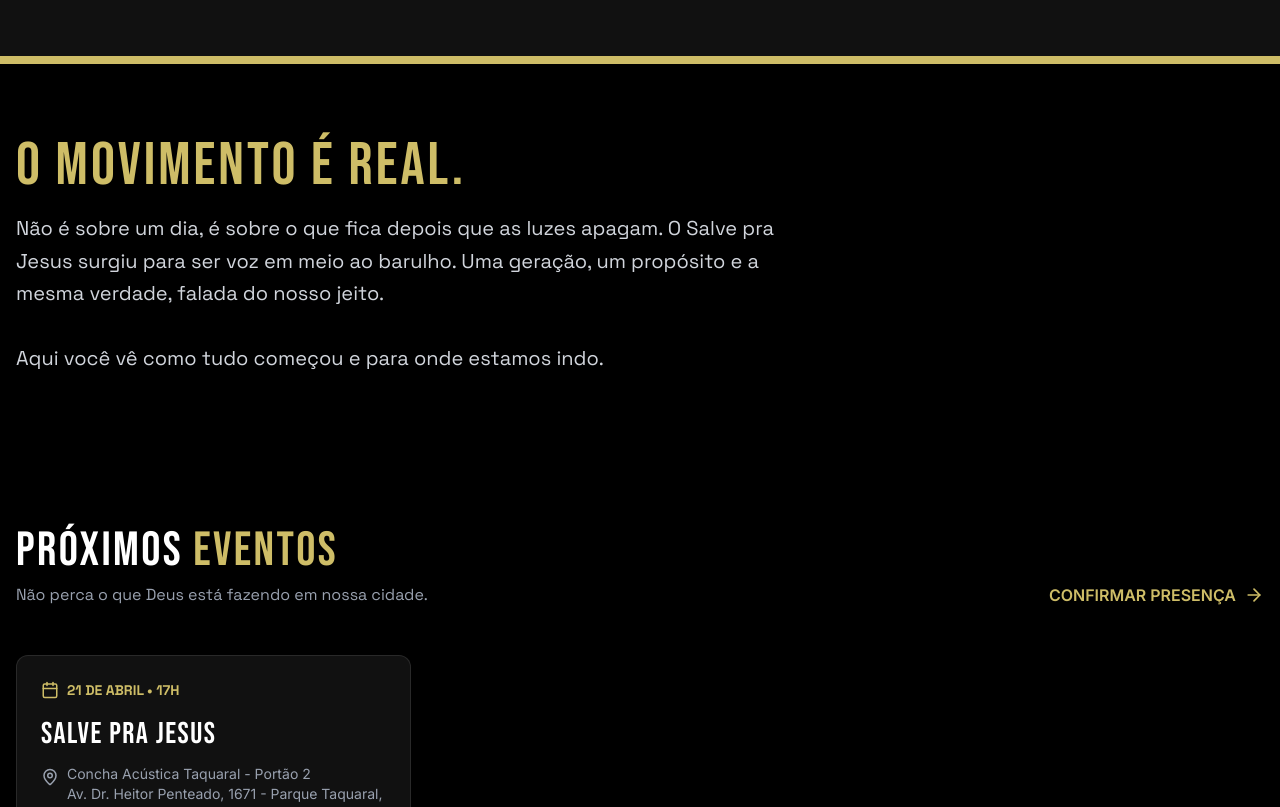
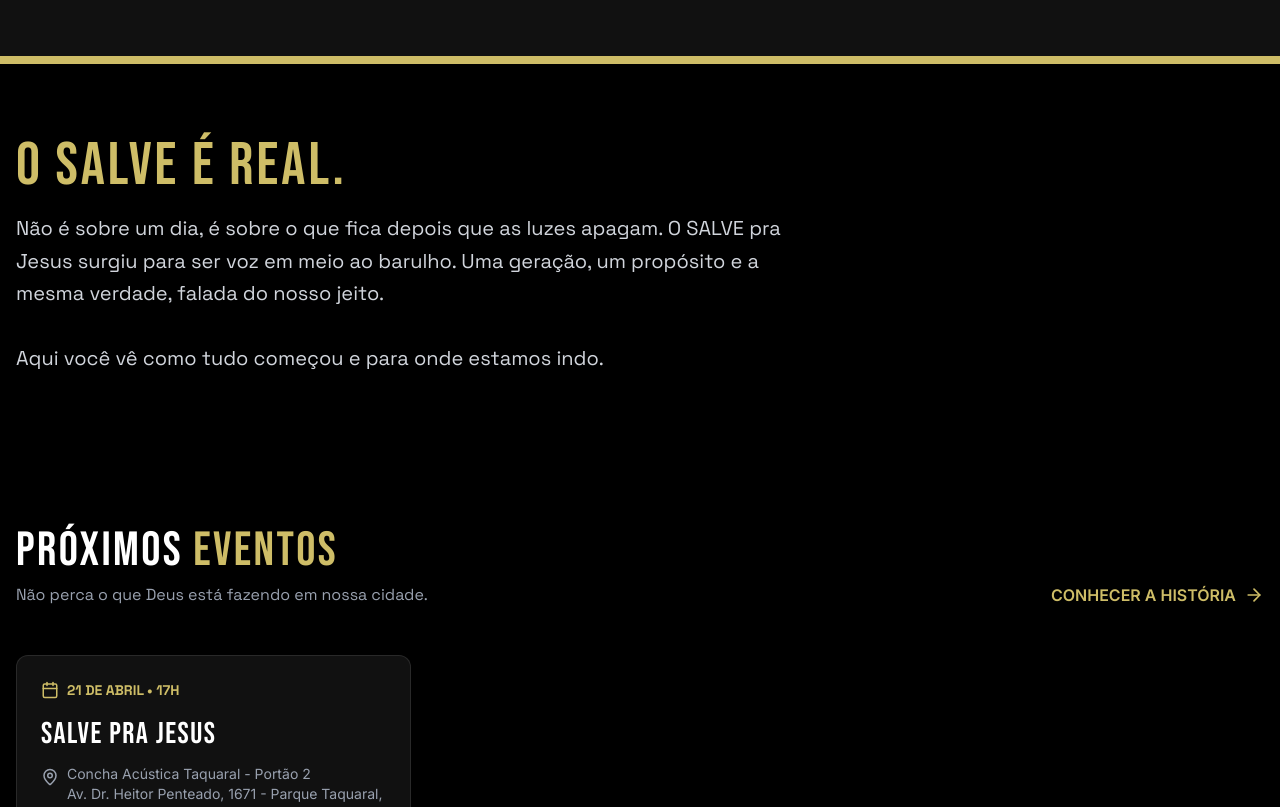
Before and after one commit to apfelbaumsarah/o-salve-e-pra-jesus, a React (Vite) app: page / in a window 1280 px wide. Shown: the part 400-1207 px from the top of the page. Built offline with nearby package versions, Linux system fonts and the light colour scheme; no server answers; the database is empty.

Commit message:
Refina copy da home e padroniza SALVE em maiúsculo

```diff
--- a/src/App.tsx
+++ b/src/App.tsx
@@ -15,7 +15,7 @@ import { supabase } from './supabase';
 
 function App() {
   useEffect(() => {
-    document.title = 'Salve pra Jesus | Movimento Cristão em Campinas';
+    document.title = 'SALVE pra Jesus | Movimento Cristão em Campinas';
     const fetchSettings = async () => {
       const { data } = await supabase.from('settings').select('site_name, google_fonts_url, font_family').eq('id', 1).single();
       if (!data) return;
--- a/src/components/Home.tsx
+++ b/src/components/Home.tsx
@@ -43,7 +43,7 @@ const Home = () => {
       metaDescription.name = 'description';
       document.head.appendChild(metaDescription);
     }
-    metaDescription.content = 'Canal oficial Salve pra Jesus. Eventos, registros e conexão para a nova geração.';
+    metaDescription.content = 'Canal oficial SALVE pra Jesus. Eventos, registros e conexão para a nova geração.';
   }, []);
 
   useEffect(() => {
@@ -188,10 +188,10 @@ const Home = () => {
       <section className="max-w-7xl mx-auto px-4 py-12 md:py-16">
         <div className="py-2">
           <h1 className="font-display text-4xl md:text-6xl text-urban-yellow tracking-tight mb-4">
-            O MOVIMENTO É REAL.
+            O SALVE É REAL.
           </h1>
           <p className="font-urban text-gray-300 text-base md:text-xl leading-relaxed max-w-3xl">
-            Não é sobre um dia, é sobre o que fica depois que as luzes apagam. O Salve pra Jesus surgiu para ser voz em meio ao barulho. Uma geração, um propósito e a mesma verdade, falada do nosso jeito.
+            Não é sobre um dia, é sobre o que fica depois que as luzes apagam. O SALVE pra Jesus surgiu para ser voz em meio ao barulho. Uma geração, um propósito e a mesma verdade, falada do nosso jeito.
             <br />
             <br />
             Aqui você vê como tudo começou e para onde estamos indo.
@@ -205,8 +205,8 @@ const Home = () => {
             <h2 className="font-display text-5xl text-white mb-2">PRÓXIMOS <span className="text-urban-yellow">EVENTOS</span></h2>
             <p className="font-urban text-gray-400">Não perca o que Deus está fazendo em nossa cidade.</p>
           </div>
-          <Link to="/cadastro" className="flex items-center gap-2 text-urban-yellow font-bold hover:underline">
-            CONFIRMAR PRESENÇA <ArrowRight size={20} />
+          <Link to="/historia" className="flex items-center gap-2 text-urban-yellow font-bold hover:underline">
+            CONHECER A HISTÓRIA <ArrowRight size={20} />
           </Link>
         </div>
 
```
